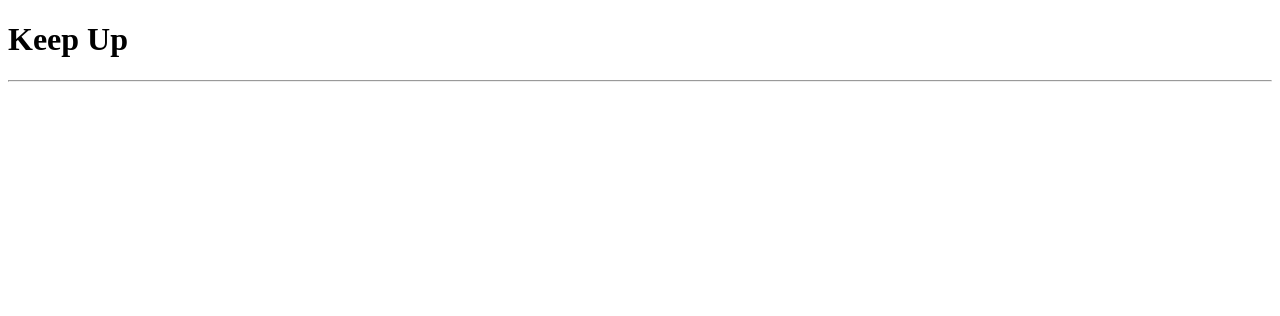
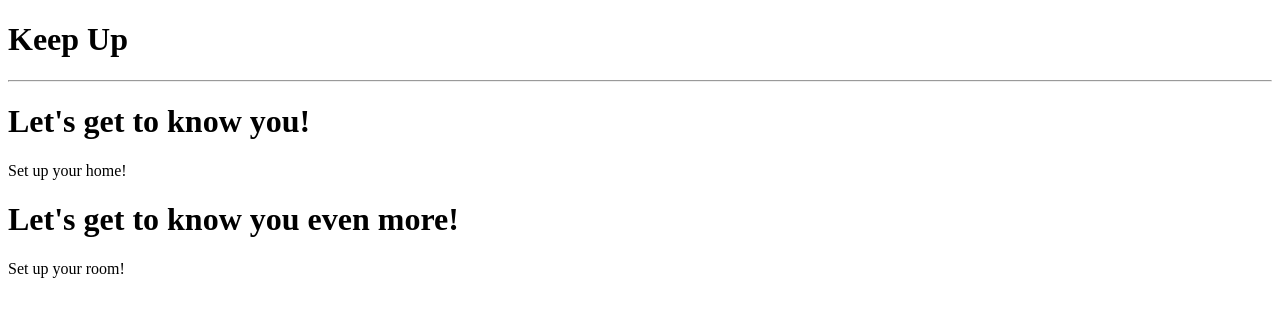
Before and after one commit to abbeyhrt/keep-up, a React app: page /onboarding/1 in a window 1280 px wide. Shown: the top 316 px of the page. Built offline with nearby package versions, Linux system fonts and the light colour scheme; the HTML template or start-up script is replaced by a standard one.

Commit message:
fix: added onboarding component and fixed test failure

```diff
--- a/src/client/components/App.js
+++ b/src/client/components/App.js
@@ -11,6 +11,7 @@ import Onboard from './Onboard';
 import HomeForm from './HomeForm';
 import RoomForm from './RoomForm';
 import TaskForm from './TaskForm';
+import OnboardPart2 from './OnboardPart2';
 
 const App = () => (
   <Router>
@@ -28,9 +29,10 @@ const App = () => (
         <Route path="/tasks" component={Task} />
         <Route path="/tasks/:task" component={Task} />
         <Route path="tasks/:task/edit" component={TaskForm} />
-        <Route path="/not-found" component={NotFound} />
+        <Route path="/whoops" component={NotFound} />
         <Route path="/server-error" component={ServerError} />
-        <Route path="/onboarding/step-1" component={Onboard} />
+        <Route path="/onboarding/" component={Onboard} />
+        <Route path="/onboarding/:step" component={OnboardPart2} />
       </div>
     </div>
   </Router>
--- /dev/null
+++ b/src/client/components/OnboardPart2.js
@@ -0,0 +1,10 @@
+import React from 'react';
+
+const OnboardPart2 = () => (
+  <div className="wrapper">
+    <h1>Let's get to know you even more!</h1>
+    <p>Set up your room!</p>
+  </div>
+);
+
+export default OnboardPart2;
```
Also changed, not shown: package.json (line endings or trailing spaces), 2 other files (tests, documents, lock files or other folders).
